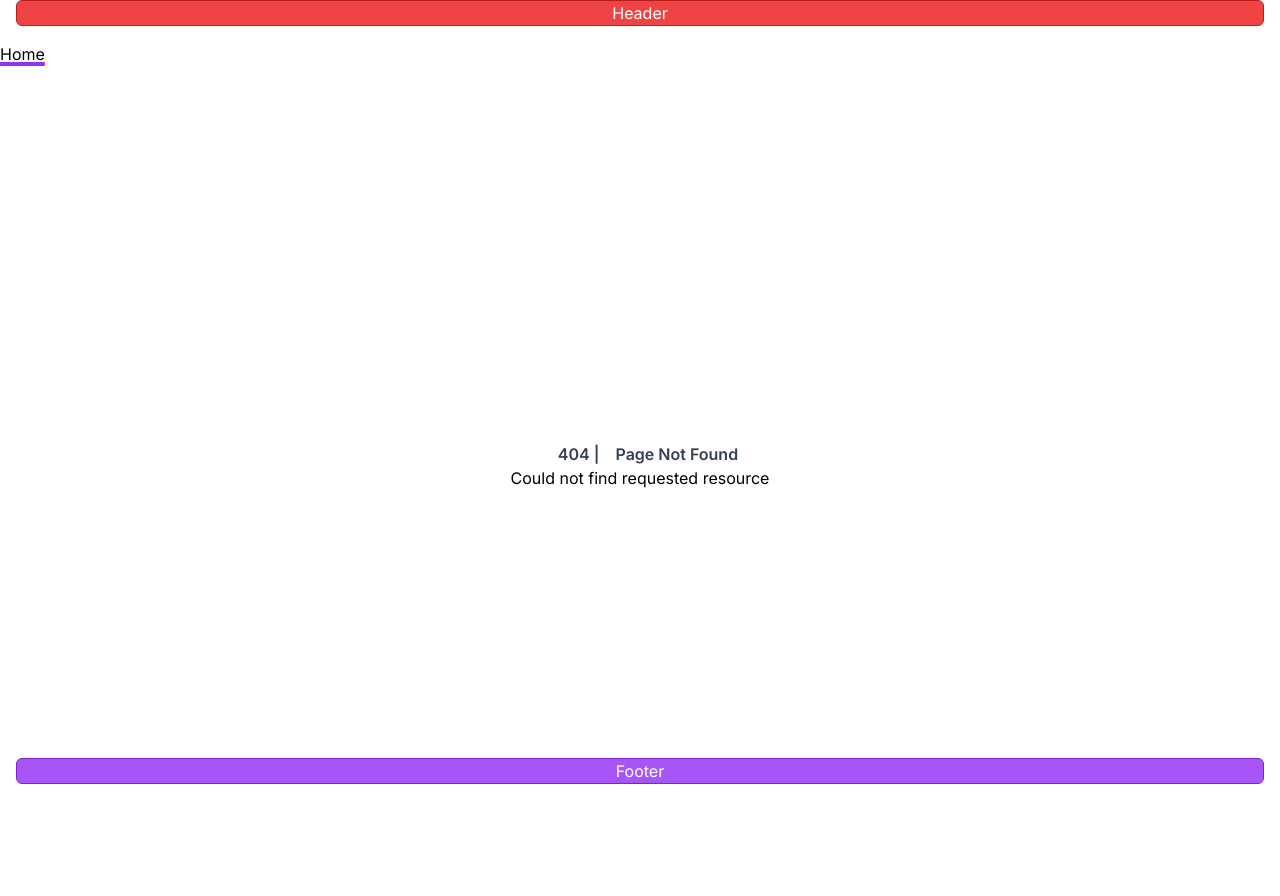
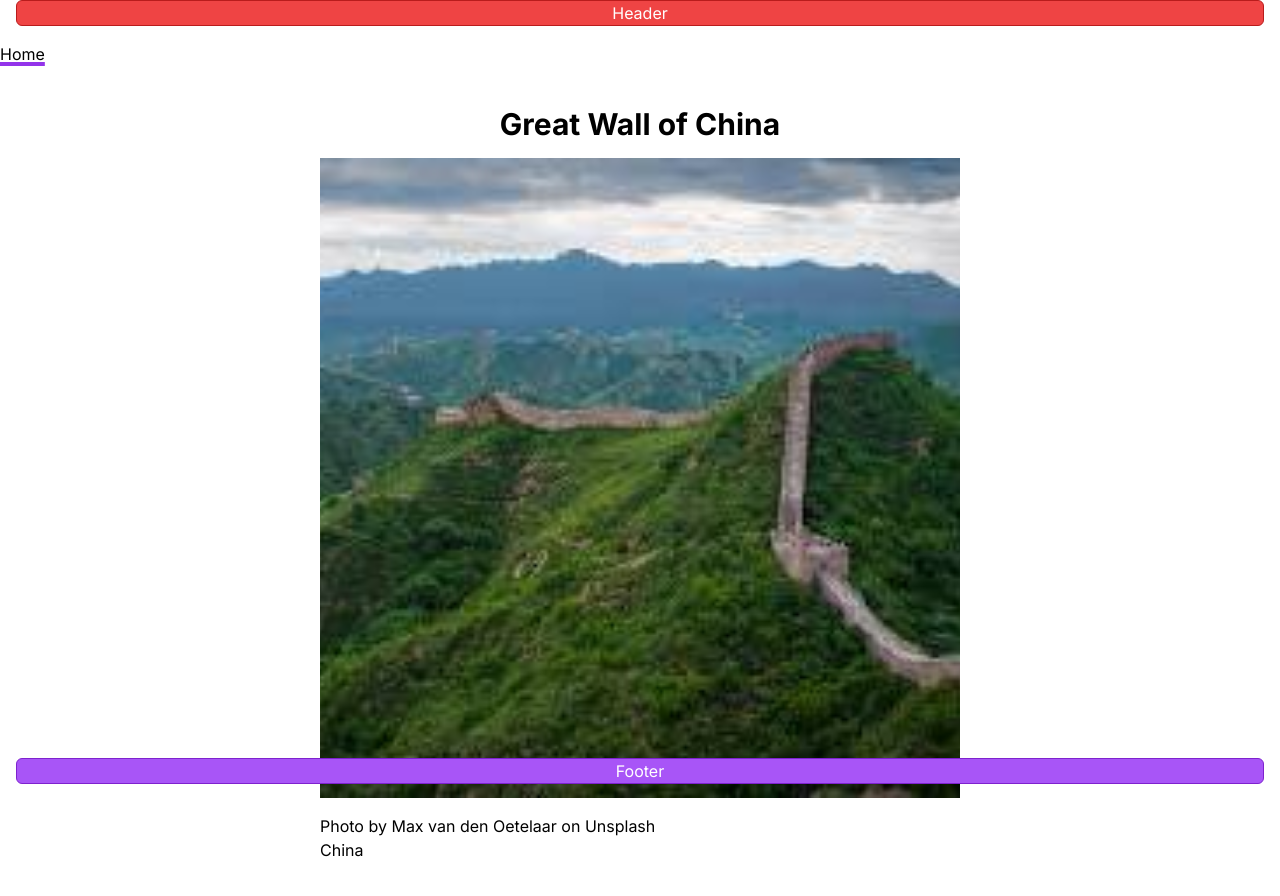
Before and after one commit to michael-duke/LivelyAuth, a Next.js app: page /photo-feed/1 in a window 1280 px wide. Before the commit this address had no page. Shown: the top 896 px of the page. Built offline with nearby package versions, Linux system fonts and the light colour scheme.

Commit message:
Implement a singular photo-feed

```diff
--- /dev/null
+++ b/src/app/photo-feed/[id]/page.js
@@ -0,0 +1,26 @@
+import Image from 'next/image';
+import wondersImages from '../wonders';
+
+export default function PhotoPage({ params: { id: photoId } }) {
+  const photo = wondersImages.find((p) => p.id === photoId);
+
+  return (
+    <div className="container mx-auto my-10">
+      <div className="w-1/2 mx-auto">
+        <div>
+          <h1 className="text-center text-3xl font-bold my-4">{photo.name}</h1>
+        </div>
+        <Image
+          alt={photo.name}
+          src={photo.src}
+          className="w-full object-cover aspect-square "
+        />
+
+        <div className="bg-white py-4">
+          <h3>{photo.photographer}</h3>
+          <h3>{photo.location}</h3>
+        </div>
+      </div>
+    </div>
+  );
+}
```
